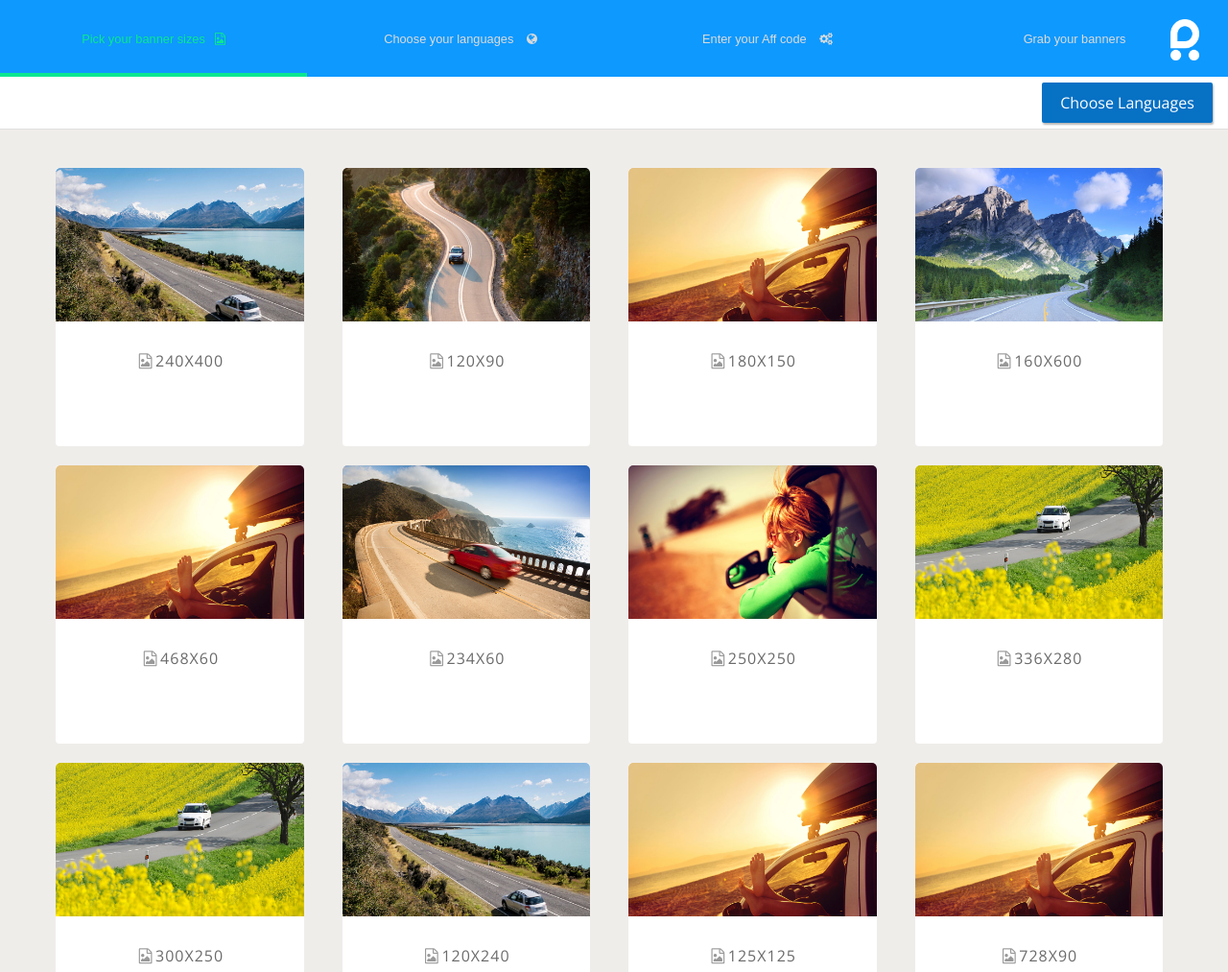
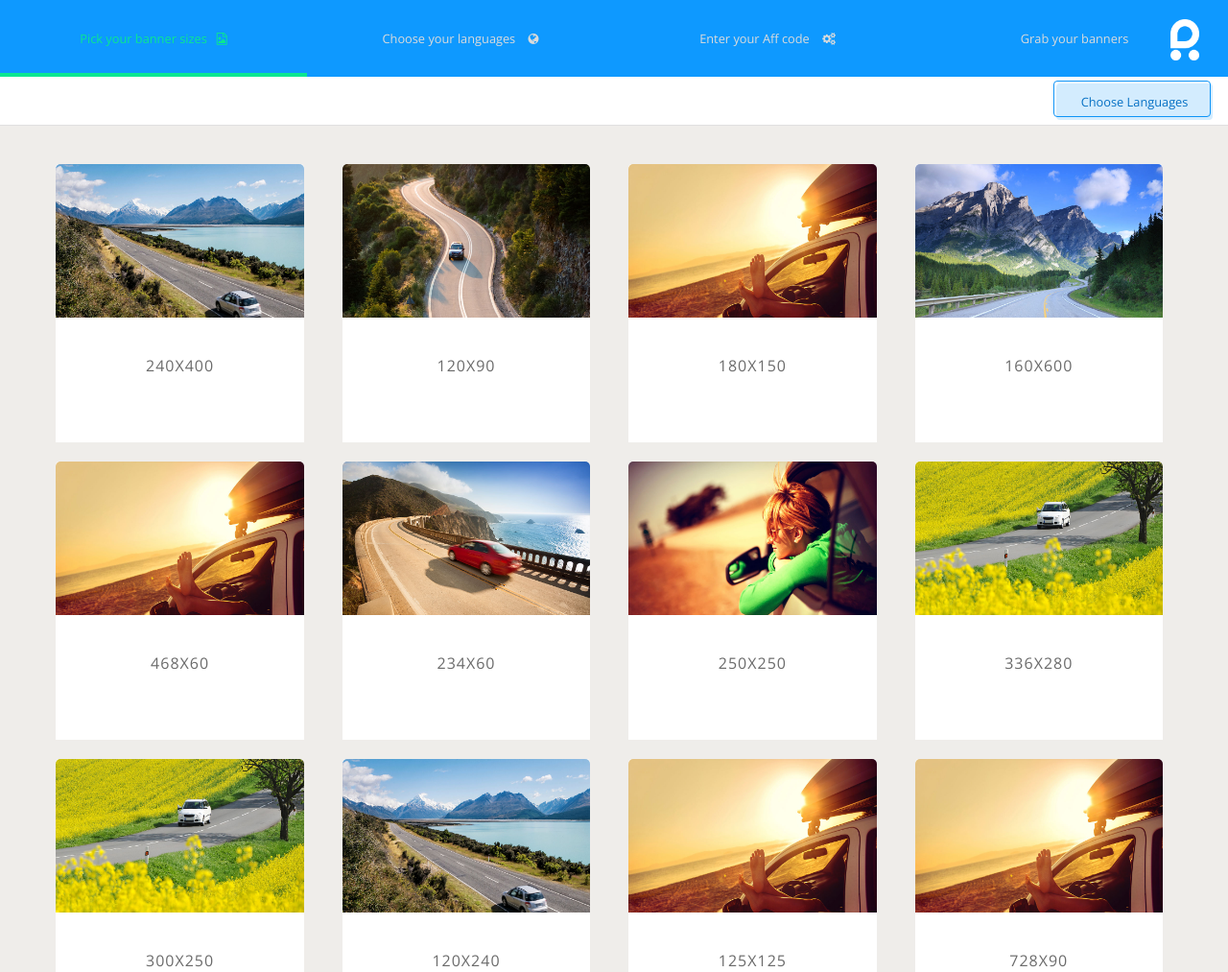
Before and after one commit to alexm22/bannerGallery, a website: page index.html in a window 1280 px wide. Shown: the top 1013 px of the page at 96% size. Drawn offline with nearby package versions, Linux system fonts and the light colour scheme.

Commit message:
thrid commit

```diff
--- /dev/null
+++ b/css/components/_buttons.scss
@@ -0,0 +1,72 @@
+.get__btn {
+  border-radius: $global-border-radius;
+  cursor: pointer;
+  margin: 0 auto;
+  transition: all 0.9s ease-in-out;
+  text-align: center;
+  font-weight: $weight-regular;
+  padding: 0.6rem 1.6rem;
+  position: relative;
+
+    &--blue {
+      background-color: lighten($blue, 40%);
+      color: $dark-blue;
+      font-size: 0.8rem;
+
+        &::after {
+          color: $blue;
+          height: 34px !important;
+          position: absolute;
+          left: -3px;
+          content: "";
+          border: 1px solid;
+          padding: 1px 81px;
+          top: -3px;
+          border-radius: $global-border-radius;
+          transition: all 0.9s ease-in-out;
+        }
+
+        &:hover {
+          background-color: lighten($green, 40%);
+          color: darken($green, 5%);
+
+            &::after {
+              color: darken($green, 5%);
+            }
+        }
+
+    }
+
+    &--banner {
+      background-color: lighten($blue, 40%);
+      color: $dark-blue;
+      font-size: 0.8rem;
+      width: 60%;
+      margin: 0 auto;
+      padding: 1rem 1.6rem;
+
+        &::after {
+          color: $blue;
+          height: 41px !important;
+          position: absolute;
+          left: -3px;
+          content: "";
+          border: 1px solid;
+          padding: 1px 109px;
+          top: -3px;
+          border-radius: $global-border-radius;
+          transition: all 0.9s ease-in-out;
+        }
+
+        &:hover {
+          background-color: lighten($green, 40%);
+          color: darken($green, 5%);
+
+            &::after {
+              color: darken($green, 5%);
+            }
+        }
+
+    }
+
+}
--- /dev/null
+++ b/css/components/_card.scss
@@ -0,0 +1,127 @@
+
+.card {
+  padding: 20px;
+  float: left;
+  width: 100%;
+  -webkit-transition: 0.8s linear;
+  -moz-transition: 0.8s linear;
+  -ms-transition: 0.8s linear;
+  transition: 0.8s linear;
+  overflow: hidden;
+  position: relative;
+  transition-timing-function: ease-out;
+  transition: 0.2s;
+  height: 310px;
+
+    &:hover {
+      padding: 0%;
+     -webkit-box-shadow: 0px 4px 8px 3px #dfdfdf;
+     -moz-box-shadow: 0px 4px 8px 3px #dfdfdf;
+     box-shadow: 0px 4px 8px 3px #dfdfdf;
+    }
+}
+
+.card {
+  & .card__bannerPreview {
+    border-radius: 4px;
+    background: #FFFFFF;
+    text-align: center;
+    -webkit-transition: all 1s ease;
+    width: 100%;
+    height: 310px;
+
+      & .card__bannerPreview:hover {
+        transition-timing-function: ease-in;
+        transition: 0.35s;
+        height: 300px;
+      }
+  }
+}
+
+.card__bannerPreview--bannerImg {
+  height: 160px;
+  margin: 0%;
+  overflow: hidden;
+  width: 100%;
+  transition-timing-function: ease-in;
+  transition: 0.35s;
+  border-top-left-radius: 5px;
+  border-top-right-radius: 5px;
+
+   &> img {
+     position: relative;
+     left: 0;
+     top: 0;
+     width: 100%;
+     height: 188px;
+   }
+}
+
+// Hover Animation and targets -----------------------------------------------//
+
+.card .card__bannerPreview:hover > {
+
+    & .card__bannerPreview--bannerImg {
+      height: 80px;
+      -webkit-transition: height 0.35s, width 0.35s; /* Safari */
+      transition: height 0.35s, width 0.35s;
+      width: 22%;
+      margin: 0 39%;
+      border-radius: 200px;
+      transition-timing-function: ease-in;
+      transition: 0.35s;
+      top: 30px;
+      position: relative;
+    }
+
+    & .card__bannerPreview--heading {
+      position: relative;
+      top: -150px;
+    }
+
+    & .card__bannerPreview--subheading {
+      top: 0;
+      margin-bottom: 0;
+    }
+
+    & .card__bannerPreview--body {
+      top: 10px;
+    }
+
+    & .card__bannerPreviewFooter {
+      top: 10px;
+    }
+}
+
+//Typography------------------------------------------------------------------//
+
+.card__bannerPreview--heading {
+  text-transform: uppercase;
+  color: #6b6b6b;
+  letter-spacing: 1px;
+  margin-bottom: 0;
+  font-family: $font-open;
+  font-size: $font-size-regular;
+  font-weight: $weight-regular;
+  position: relative;
+  top: 20px;
+}
+
+.card__bannerPreview--subheading {
+  position: relative;
+  font-size: 1.2rem;
+  font-weight: $weight-regular;
+  color: $primary-color;
+  top: 100px;
+  transition-timing-function: ease-out;
+  transition: 0.35s;
+}
+
+.card__bannerPreview--body {
+  position: relative;
+  top: 100px;
+  transition-timing-function: ease-out;
+  transition: 0.35s;
+  color: $primary-color;
+  font-size: 0.9rem;
+}
--- /dev/null
+++ b/css/components/_cardFooter.scss
@@ -0,0 +1,61 @@
+.card__bannerPreviewFooter {
+  width: 100%;
+  display: flex;
+  position: relative;
+  top: 100px;
+  margin: 25px 0px;
+}
+
+.card__bannerPreviewFooter--view, .card__bannerPreviewFooter--size, .card__bannerPreviewFooter--chosen, .card__bannerPreviewFooter--size a  {
+  font-size: 0.9rem;
+  color: $blue;
+  flex: 2;
+  margin-bottom: 10px;
+}
+
+
+
+
+.been--selected {
+  width: 40px;
+  height: 40px;
+  border-radius: 80px;
+  background: white;
+  position: absolute;
+  z-index: 1;
+  right: 30px;
+  box-shadow: 0px 1px 1px 0px $green;
+  top: 3px;
+  background: $green;
+  transition: all ease;
+}
+
+.been--selected::before {
+  content: "\f00c";
+  color: white;
+  font-family: 'FontAwesome';
+  position: absolute;
+  top: 12px;
+  left: 12px;
+}
+
+.tab {
+    cursor: pointer;
+    height: 100%;
+    padding-top: 26px;
+    border-left: 1px solid #e2e2e2;
+    transition: background-color 0.2s ease-in-out;
+}
+
+.tab a {
+
+}
+
+.tab--added {
+    //border: 1px solid $green;
+    color: $green;
+}
+
+.tab--added .fa-3x {
+    color: $blue !important;
+}
--- a/css/main.scss
+++ b/css/main.scss
@@ -25,7 +25,11 @@ $weight-thin: 300;
 $weight-regular: 400;
 $weight-thick:700;
 
-$global-border-radius: 2px;
+$global-border-radius: 4px;
+
+@import "components/buttons";
+@import "components/card";
+@import "components/cardFooter";
 
 // Standards //
 
@@ -35,6 +39,10 @@ $global-border-radius: 2px;
   box-sizing: border-box;
 }
 
+a {
+  text-decoration: none;
+  color: inherit;
+}
 
 body {
   margin: 0;
@@ -63,7 +71,6 @@ h1 {
 }
 
 h2 {
-  color: $white;
   font-family: $font-open;
   text-align: center;
 }
@@ -121,24 +128,6 @@ footer h2 {
     font-size: 20px;
 }
 
-.get_btn {
-  background: $dark-blue;
-  border-radius: $global-border-radius;
-  bottom: 5px;
-  color: $white;
-  cursor: pointer;
-  margin: 0 auto;
-  transition: background-color 0.9s ease;
-  text-align: center;
-  font-weight: $weight-regular;
-  padding: 0.6rem 1.2rem;
-  box-shadow: 1px 1px 1px $blue inset;
-  box-shadow: 1px 2px 2px #b7b7b7;
-}
-
-.get_btn:hover {
-   background: $turquoise;
-}
 
 .footer-summary {
     display: inline;
@@ -184,156 +173,6 @@ footer h2 {
   transition-delay: .5s;
 }
 
-.box {
-  padding: 20px;
-  float: left;
-  width: 100%;
-  -webkit-transition: 0.8s linear;
-  -moz-transition: 0.8s linear;
-  -o-transition: 0.8s linear;
-  -ms-transition: 0.8s linear;
-  transition: 0.8s linear;
-  overflow: hidden;
-  position: relative;
-  transition-timing-function: ease-out;
-transition: 0.2s;
-height: 310px
-}
-
-.box:hover {
-  padding: 0%;
- -webkit-box-shadow: 0px 4px 8px 3px #dfdfdf;
- -moz-box-shadow: 0px 4px 8px 3px #dfdfdf;
- box-shadow: 0px 4px 8px 3px #dfdfdf;
-}
-
-
-.box h2 {
-  font-size: $font-size-small;
-}
-
-.box .banner_preview {
-  border-radius: 4px;
-  background: #FFFFFF;
-  //-webkit-box-shadow: 0px 2px 5px -4px rgba(0,0,0,0.75);
-  //-moz-box-shadow: 0px 2px 5px -4px rgba(0,0,0,0.75);
-  //box-shadow: 0px 2px 5px -4px rgba(0,0,0,0.75);
-  text-align: center;
--webkit-transition: all 1s ease;
-    width: 100%;
-    height: 290px;
-}
-
-.box .banner_preview:hover {
-  transition-timing-function: ease-in;
-  transition: 0.35s;
-  height: 300px;
-}
-
-/*.box .banner_preview:hover > .banner_footer {
-  top: 10px !important;
-  transition-timing-function: ease-in;
-  transition: 0.25s;
-}*/
-
-.box .banner_preview:hover > .banner_img {
-  height: 80px;
-  -webkit-transition: height 0.35s, width 0.35s; /* Safari */
-    transition: height 0.35s, width 0.35s;
-    width: 22%;
-   margin: 0 39%;
-   border-radius: 200px;
-    transition-timing-function: ease-in;
-    transition: 0.35s;
-    top: 30px;
-  position: relative;
-  height: 80px;
-}
-
-.banner_preview h1 {
-  text-transform: uppercase;
-  color: #6b6b6b;
-  letter-spacing: 1px;
-  margin-bottom: 0;
-  font-family: $font-open;
-  font-size: $font-size-regular;
-  font-weight: $weight-regular;
-  position: relative;
-  top: 20px;
-}
-
-.banner_preview p {
-  min-height: 36px;
-}
-  .banner_img {
-      height: 160px;
-      margin: 0%;
-      overflow: hidden;
-      width: 100%;
-      transition-timing-function: ease-in;
-      transition: 0.35s;
-      border-top-left-radius: 5px;
-border-top-right-radius: 5px;
-  }
-
-
-.banner_img > img {
-  position: relative;
-  left: 0;
-  top: 0;
-  width: 100%;
-  height: 188px;
-}
-
-.banner_footer {
-  background: lighten( $grey, 36% );
-  width: 100%;
-  border-top: 1px solid #e2e2e2;
-  position: relative;
-  height: 60%;
-  top: 50px;
-}
-
-.box p {
-  position: relative;
-  top: 160px;
-  transition-timing-function: ease-out;
-  transition: 0.35s;
-}
-
-.box .banner_preview:hover > p  {
-  top: 30px;
-  transition-timing-function: ease-in;
-  transition: 0.35s;
-}
-
-
-.tab {
-    cursor: pointer;
-    float: left;
-    height: 100%;
-    width: 50%;
-    padding-top: 26px;
-    border-left: 1px solid #e2e2e2;
-    transition: background-color 0.2s ease-in-out;
-}
-
-.tab:first-child {
-    border-left-width: 0;
-}
-
-.tab a {
-    color: #999;
-}
-
-.tab--added {
-    background-color: lighten( $grey, 32% );
-    box-shadow: 0px 0px 1px #eee inset;
-}
-
-.tab--added .fa-3x {
-    color: $blue !important;
-}
 
 .fa-3x {
     font-size: $font-size-x-large !important;
@@ -681,21 +520,7 @@ code {
     margin-bottom: 30px;
 }
 
-.banner-img {
-    bottom: 39px;
-    clear: right;
-    list-style-type: none;
-    overflow: auto;
-    display: inline-block;
-    right: 0px;
-    top: 41px;
-    background: #F5F5F5 none repeat scroll 0px 0px;
-    padding: 10px;
-    border-radius: 4px;
-    border: 1px solid #E2E2E2;
-    position: absolute;
-    max-width: 28%;
-}
+
 
 .logo img {
     width: 30px;
@@ -705,7 +530,7 @@ code {
     right: 30px;
 }
 
-.box__dim {
+.card__dim {
   background: darken($grey-light, 4%);
   font-size: 12px;
   padding: 5px;
@@ -863,7 +688,7 @@ nav > div {
 @media screen and (min-width: 540px) {
   body  {padding-bottom: 10px;}
   .header { height: 150px;}
-  .box { width: 50%;}
+  .card { width: 50%;}
   .langtab {width: 27%;}
   footer {bottom: 0; height: 100%;  right: 0; width: 15%; display: none;}
   footer .logo {display: inline;}
@@ -874,7 +699,7 @@ nav > div {
 }
 
 @media screen and (min-width: 880px) {
-    .box { width: 33.3%; }
+    .card { width: 33.3%; }
     .search_input {}
     .header { padding: 0;}
 
@@ -884,5 +709,5 @@ nav > div {
 }
 
 @media screen and (min-width: 1280px) {
-    .box { width: 24.8%; }
+    .card { width: 24.8%; }
 }
--- a/index.html
+++ b/index.html
@@ -4,6 +4,7 @@
 		<meta charset="UTF-8">
 		<title>rentalcars.com | Marketing Banner APP</title>
  		<link rel="stylesheet" href="css/main.css">
+		<link rel="stylesheet" href="https://cdnjs.cloudflare.com/ajax/libs/normalize/5.0.0/normalize.min.css">
     	<link rel="stylesheet" href="font-awesome/css/font-awesome.min.css">
 				<script src="libs/jquery/dist/jquery.js"></script>
         <script src="libs/jquery-colorbox/jquery.colorbox-min.js"></script>
@@ -39,7 +40,7 @@
 			<nav sticky>
 				<div>
 					<div ng-show="page === 1">
-						<a id="btnLangs" ng-click="loadStep(2, banners)" class="get_btn lang" ng-hide="searchcriteria">Choose Languages</a>
+						<a id="btnLangs" ng-click="loadStep(2, banners)" class="get__btn get__btn--blue lang" ng-hide="searchcriteria">Choose Languages</a>
 					</div>
 						<div ng-show="page === 2">
                 <div class="footer-summary">
@@ -47,10 +48,10 @@
                         {{lang.code}}
                     </span>
                 </div>
-                <a id="btnBanners" ng-click="loadStep(3, languages)" class="get_btn banner">Aff code</a>
+                <a id="btnBanners" ng-click="loadStep(3, languages)" class="get__btn banner">Aff code</a>
             </div>
             <div ng-show="page === 3">
-                <a id="btnBanners" ng-click="loadStep(4, affcode)" class="get_btn banner">Get Banners</a>
+                <a id="btnBanners" ng-click="loadStep(4, affcode)" class="get__btn banner">Get Banners</a>
             </div>
             <div ng-show="page === 4">
             </div>
@@ -66,29 +67,40 @@
 						{{banner.dimensions}}
 				</span>
 
-        	<section id="boxes" class="banner_choice">
+      	<section>
 					<div ng-repeat="banner in banners | filter: {dimensions: search.size}">
-			 		<div class="box show">
-        				<div class="banner_preview">
-            				<div class="banner_img">
+			 			<div class="card show">
+        			<div class="card__bannerPreview" ng-class="{'tab--added': banner.selected}">
+								<div ng-class="{'been--selected': banner.selected}"></div>
+            		<div class="card__bannerPreview--bannerImg">
                 	<img ng-src="img/preview/{{banner.preview}}/en.jpg">
            			</div>
-            				<h1><i class="fa fa-file-image-o icn"></i>{{banner.dimensions}}</h1>
-            				<p>{{banner.description}}</p>
-            				<div class="banner_footer">
-                				<div class="tab tab--magnify">
+								<h1 class="card__bannerPreview--heading">{{banner.dimensions}}</h1>
+								<h2 class="card__bannerPreview--subheading">Sales Message</h2>
+            		<p class="card__bannerPreview--body">{{banner.description}}</p>
+								<div class="card__bannerPreviewFooter">
+                	<div class="card__bannerPreviewFooter--view">
                   	<a colorbox href="http://www.rentalcars.com/partners/integrations/banners/{{banner.img}}/en.jpg">
-                                        <i class="fa fa-search-plus fa-3x"></i>
+											<i class="fa fa-search-plus" aria-hidden="true"></i>
+											Preview
 										</a>
 									</div>
-                				<div class="tab tab--add" ng-class="{'tab--added': banner.selected}" ng-click="banner.selected = !banner.selected">
-                    				<span><i class="fa fa-check-circle fa-3x"></i></span>
+                	<div class="card__bannerPreviewFooter--size">
+										<i class="fa fa-desktop" aria-hidden="true"></i>
+										{{banner.dimensions}}
+                	</div>
+									<div class="card__bannerPreviewFooter--chosen" ng-class="{'tab--added': banner.selected}">
+										<i class="fa fa-check" aria-hidden="true"></i>
+										Chosen
+
                 	</div>
 								</div>
+								<div ng-click="banner.selected = !banner.selected" class="get__btn get__btn--banner">Select</div>
 							</div>
     				</div>
 					</div>
 				</section>
+
     	</div>
     	<div ng-show="page === 2" class="container">
         	<div id="languages">
@@ -147,10 +159,6 @@
                 </div>
             </div>
         </div>
-    	<footer>
-
-
-        </footer>
 
 	</body>
 </html>
```
Also changed, not shown: css/main.css, 3 other files. Lines whose indentation alone changed are shown as unchanged.
